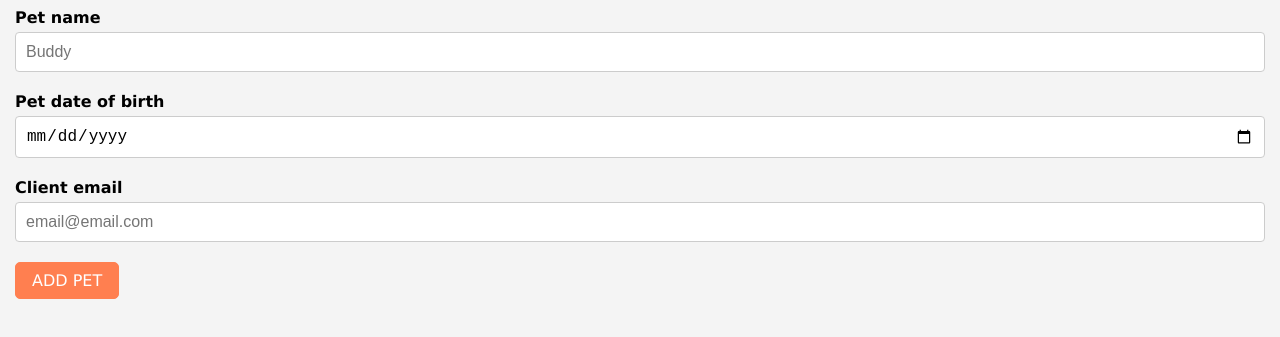
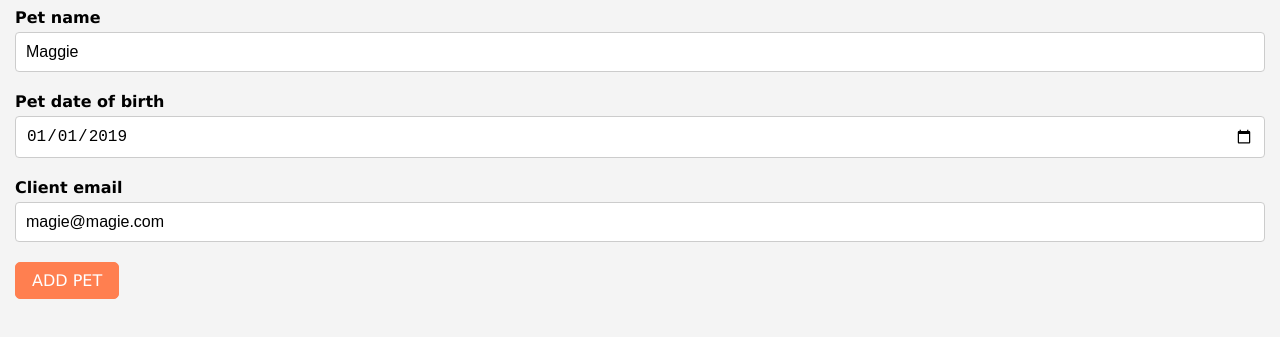
Before and after one commit to MariusCodeAcademy/type19_20_pets_meds_front, a website with bundled scripts: page add-pet.html in a window 1280 px wide. Shown: the part 153-490 px from the top of the page. Built offline with nearby package versions, Linux system fonts and the light colour scheme.

Commit message:
front end works

```diff
--- a/add-pet.html
+++ b/add-pet.html
@@ -57,15 +57,15 @@
     <form>
       <div class="form-group">
         <label for="name">Pet name</label>
-        <input type="text" name="name" id="name" placeholder="Buddy" />
+        <input type="text" name="name" id="name" placeholder="Buddy" value="Maggie" />
       </div>
       <div class="form-group">
         <label for="dob">Pet date of birth</label>
-        <input type="date" name="dob" id="dob" placeholder="2019-01-01" />
+        <input type="date" name="dob" id="dob" value="2019-01-01" />
       </div>
       <div class="form-group">
         <label for="clientEmail">Client email</label>
-        <input type="email" name="clientEmail" id="clientEmail" placeholder="email@email.com">
+        <input type="email" name="clientEmail" value="magie@magie.com" id="clientEmail" placeholder="email@email.com">
       </div>
       <button type="submit" class="btn btn-primary">Add pet</button>
     </form>
--- a/js/add-pet.js
+++ b/js/add-pet.js
@@ -1,11 +1,13 @@
-import { petsUrl } from './modules/helper';
+import { petsUrl } from './modules/helper.js';
 
 const els = {
   form: document.querySelector('form'),
   name: document.getElementById('name'),
   dob: document.getElementById('dob'),
-  email: document.getElementById('email'),
+  clientEmail: document.getElementById('clientEmail'),
 };
+
+console.log('els ===', els);
 
 els.form.addEventListener('submit', createPet);
 
@@ -15,7 +17,7 @@ function createPet(event) {
   const petObj = {
     name: els.name.value,
     dob: els.dob.value,
-    email: els.email.value,
+    clientEmail: els.clientEmail.value,
   };
   console.log('petObj ===', petObj);
   // siusti i serveri
```
